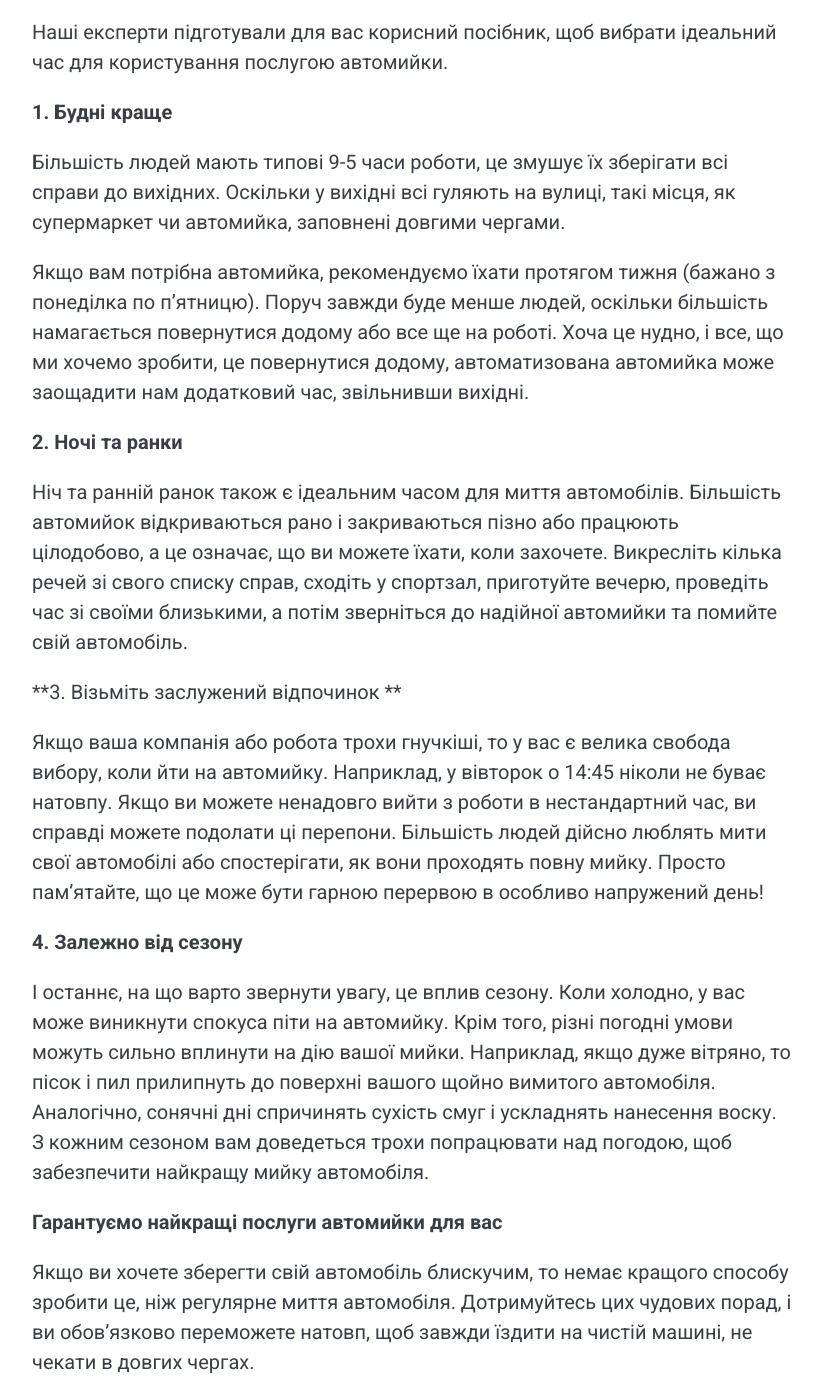
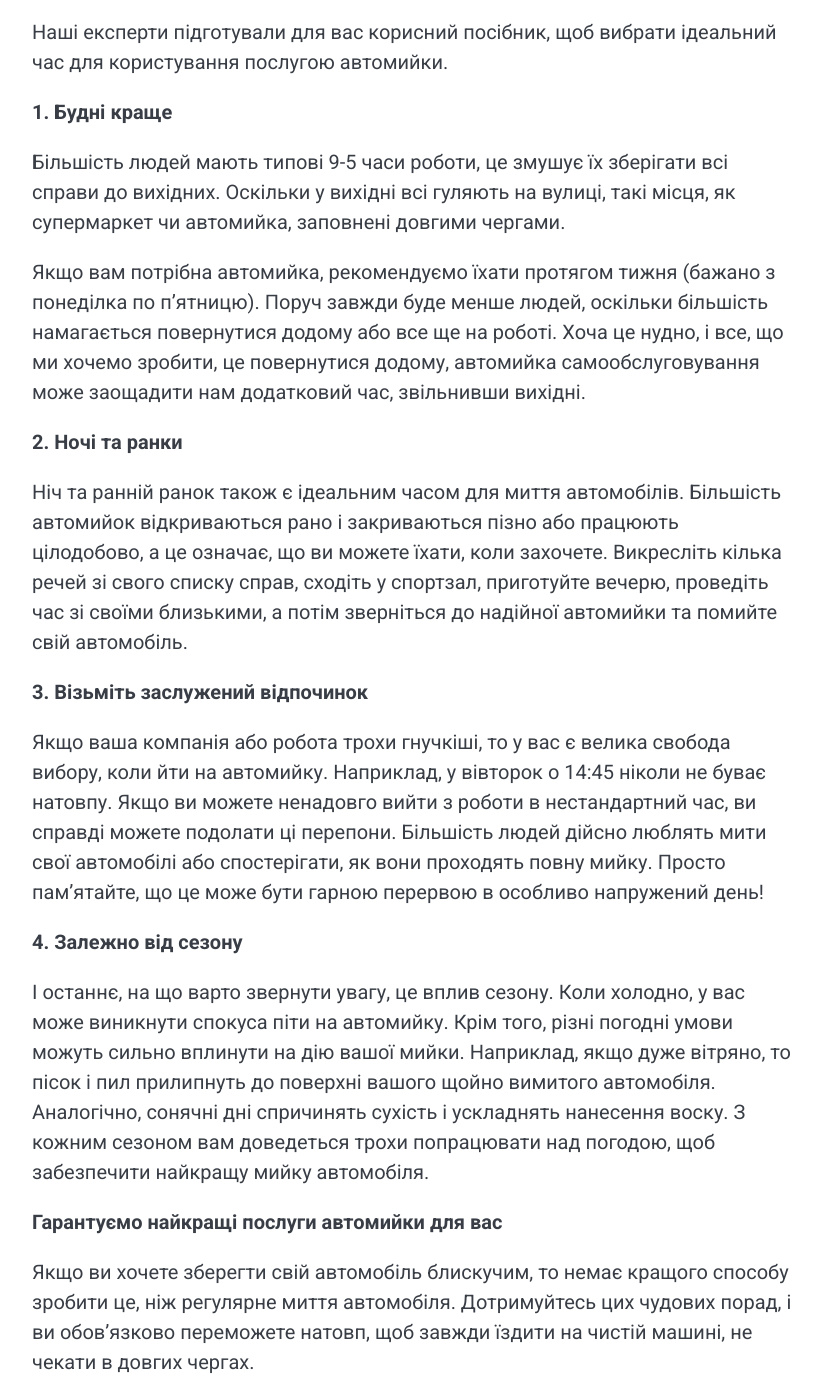
Before and after one commit to itarko/itarko.github.io, a Jekyll site: the page built from _posts/2022-02-04-koly-naikrashchyi-chas-dlia-myttia-avtomobilia.markdown, in a window 1280 px wide and 1400 px high, scrolled down 1186 px. Shown: the whole window, without its empty margins (228-1049 px from the left). Built offline with Jekyll 4.4.1, drawn with Linux system fonts in a browser that asks for light colours; nearby versions of some CDN libraries.

Commit message:
Update 2022-02-04-koly-naikrashchyi-chas-dlia-myttia-avtomobilia.markdown

```diff
--- a/_posts/2022-02-04-koly-naikrashchyi-chas-dlia-myttia-avtomobilia.markdown
+++ b/_posts/2022-02-04-koly-naikrashchyi-chas-dlia-myttia-avtomobilia.markdown
@@ -9,24 +9,34 @@ tags:   Миття
 
 Наші експерти підготували для вас корисний посібник, щоб вибрати ідеальний час для користування послугою автомийки.
 
+
 **1. Будні краще**
+
 
 Більшість людей мають типові 9-5 часи роботи, це змушує їх зберігати всі справи до вихідних. Оскільки у вихідні всі гуляють на вулиці, такі місця, як супермаркет чи автомийка, заповнені довгими чергами.
 
-Якщо вам потрібна автомийка, рекомендуємо їхати протягом тижня (бажано з понеділка по п’ятницю). Поруч завжди буде менше людей, оскільки більшість намагається повернутися додому або все ще на роботі. Хоча це нудно, і все, що ми хочемо зробити, це повернутися додому, автоматизована автомийка може заощадити нам додатковий час, звільнивши вихідні.
+Якщо вам потрібна автомийка, рекомендуємо їхати протягом тижня (бажано з понеділка по п’ятницю). Поруч завжди буде менше людей, оскільки більшість намагається повернутися додому або все ще на роботі. Хоча це нудно, і все, що ми хочемо зробити, це повернутися додому, автомийка самообслуговування може заощадити нам додатковий час, звільнивши вихідні.
+
 
 **2. Ночі та ранки**
 
+
 Ніч та ранній ранок також є ідеальним часом для миття автомобілів. Більшість автомийок відкриваються рано і закриваються пізно або працюють цілодобово, а це означає, що ви можете їхати, коли захочете. Викресліть кілька речей зі свого списку справ, сходіть у спортзал, приготуйте вечерю, проведіть час зі своїми близькими, а потім зверніться до надійної автомийки та помийте свій автомобіль.
 
-**3. Візьміть заслужений відпочинок **
+
+**3. Візьміть заслужений відпочинок**
+
 
 Якщо ваша компанія або робота трохи гнучкіші, то у вас є велика свобода вибору, коли йти на автомийку. Наприклад, у вівторок о 14:45 ніколи не буває натовпу. Якщо ви можете ненадовго вийти з роботи в нестандартний час, ви справді можете подолати ці перепони. Більшість людей дійсно люблять мити свої автомобілі або спостерігати, як вони проходять повну мийку. Просто пам’ятайте, що це може бути гарною перервою в особливо напружений день!
 
+
 **4. Залежно від сезону**
 
-І останнє, на що варто звернути увагу, це вплив сезону. Коли холодно, у вас може виникнути спокуса піти на автомийку. Крім того, різні погодні умови можуть сильно вплинути на дію вашої мийки. Наприклад, якщо дуже вітряно, то пісок і пил прилипнуть до поверхні вашого щойно вимитого автомобіля. Аналогічно, сонячні дні спричинять сухість смуг і ускладнять нанесення воску. З кожним сезоном вам доведеться трохи попрацювати над погодою, щоб забезпечити найкращу мийку автомобіля.
+
+І останнє, на що варто звернути увагу, це вплив сезону. Коли холодно, у вас може виникнути спокуса піти на автомийку. Крім того, різні погодні умови можуть сильно вплинути на дію вашої мийки. Наприклад, якщо дуже вітряно, то пісок і пил прилипнуть до поверхні вашого щойно вимитого автомобіля. Аналогічно, сонячні дні спричинять сухість і ускладнять нанесення воску. З кожним сезоном вам доведеться трохи попрацювати над погодою, щоб забезпечити найкращу мийку автомобіля.
+
 
 **Гарантуємо найкращі послуги автомийки для вас**
 
+
 Якщо ви хочете зберегти свій автомобіль блискучим, то немає кращого способу зробити це, ніж регулярне миття автомобіля. Дотримуйтесь цих чудових порад, і ви обов’язково переможете натовп, щоб завжди їздити на чистій машині, не чекати в довгих чергах.
```
